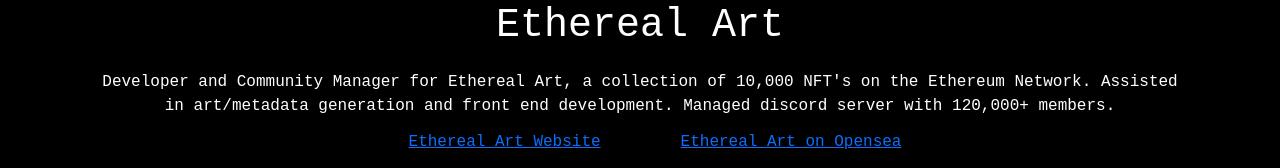
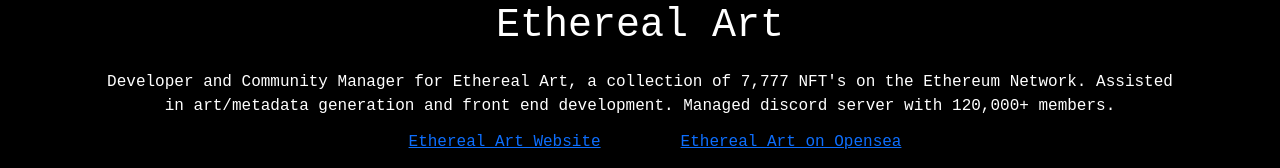
Before and after one commit to danrobinson94/Dan_Robinson_Profile, a React (Create React App) app: page / in a window 1280 px wide. Both pictures are taken after a click on the button 676 px from the left and 738 px from the top of the page. Shown: the part 560-728 px from the top of the page. Built offline with nearby package versions, Linux system fonts and the light colour scheme.

Commit message:
updated numbers

```diff
--- a/src/components/BootstrapCarousel.js
+++ b/src/components/BootstrapCarousel.js
@@ -79,9 +79,9 @@
               <h3 class="row project-title image-title">Ethereal Art</h3>
               <p class="row project-data">
                 Developer and Community Manager for Ethereal Art, a collection
-                of 10,000 NFT's on the Ethereum Network. Assisted in
-                art/metadata generation and front end development. Managed
-                discord server with 120,000+ members.
+                of 7,777 NFT's on the Ethereum Network. Assisted in art/metadata
+                generation and front end development. Managed discord server
+                with 120,000+ members.
               </p>
               <div class="image-link-section">
                 <a class="image-link-left" href="https://etherealartnft.com/">
```
